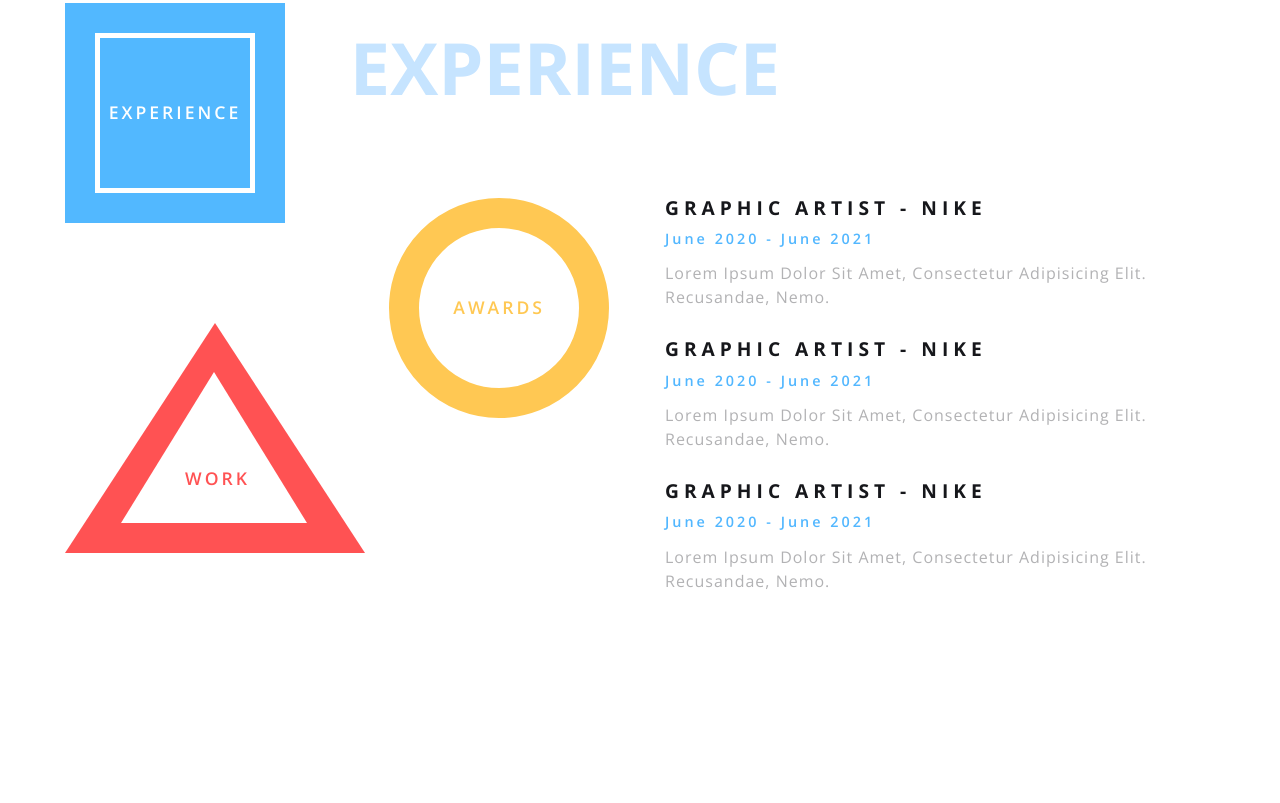
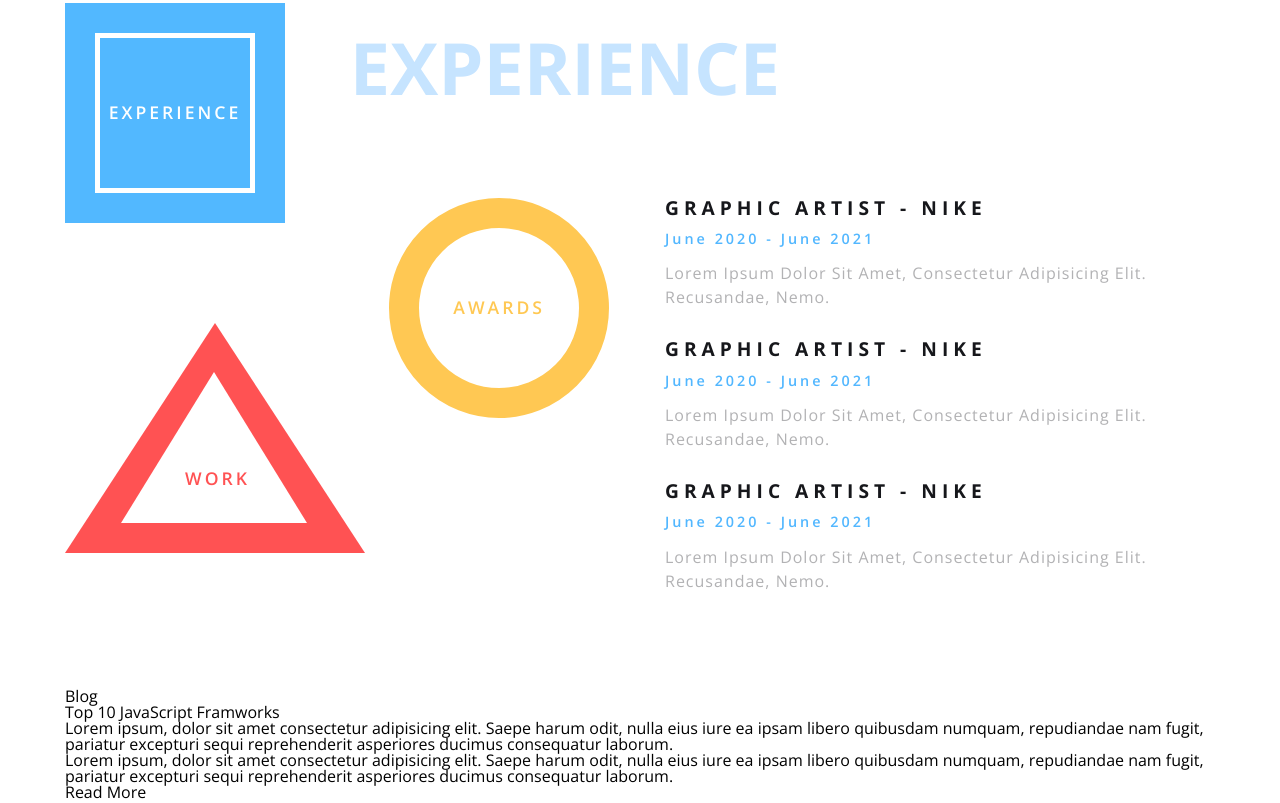
Before and after one commit to elvinuchendu/branding-portfolio, a plain HTML site: page index.html in a window 1280 px wide. Shown: the part 2750-3553 px from the top of the page. Before the commit the page ends 3438 px from the top, so only its background shows below. Drawn offline with nearby package versions, Linux system fonts and the light colour scheme.

Commit message:
finished the html of the blog section

```diff
--- a/index.html
+++ b/index.html
@@ -163,5 +163,31 @@
                 </div>
             </div>
         </section>
+        <section id="blog-section">
+            <div class="container">
+                <div class="title">
+                   <h1>Blog</h1>
+                </div>
+                <div class="blog-container">
+                    <div class="post">
+                        <div class="post-img"></div>
+                        <div class="details">
+                            <h4>Top 10 JavaScript Framworks</h4>
+                            <p>Lorem ipsum, dolor sit amet consectetur adipisicing elit. Saepe harum odit, nulla eius
+                                iure ea ipsam libero quibusdam numquam, repudiandae nam fugit, pariatur excepturi sequi
+                                reprehenderit asperiores ducimus consequatur laborum.</p>
+
+                            <p>Lorem ipsum, dolor sit amet consectetur adipisicing elit. Saepe harum odit, nulla eius
+                                iure ea ipsam libero quibusdam numquam, repudiandae nam fugit, pariatur excepturi sequi
+                                reprehenderit asperiores ducimus consequatur laborum.</p>
+
+                            <div class="more">
+                                Read More
+                            </div>
+                        </div>
+                    </div>
+                </div>
+            </div>
+        </section>
     </body>
 </html>
```
